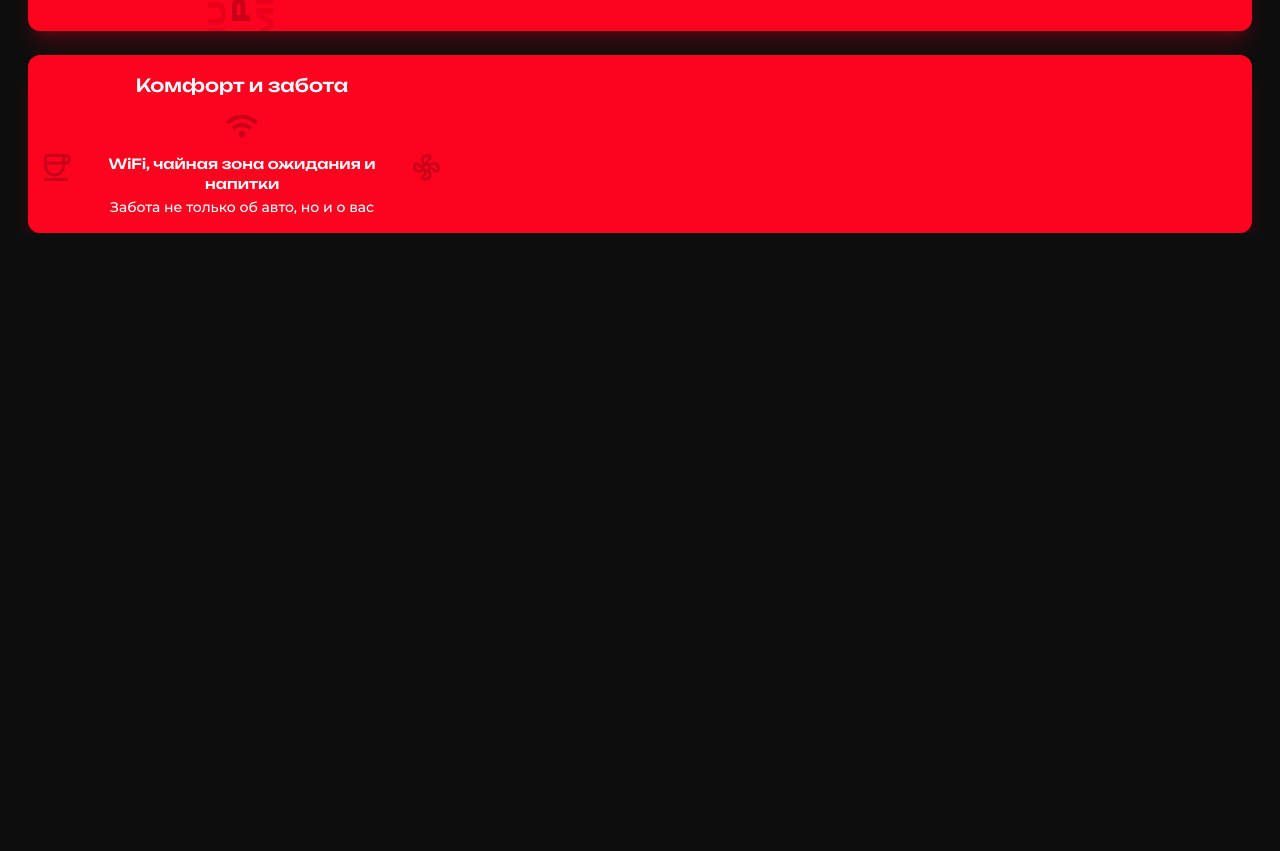
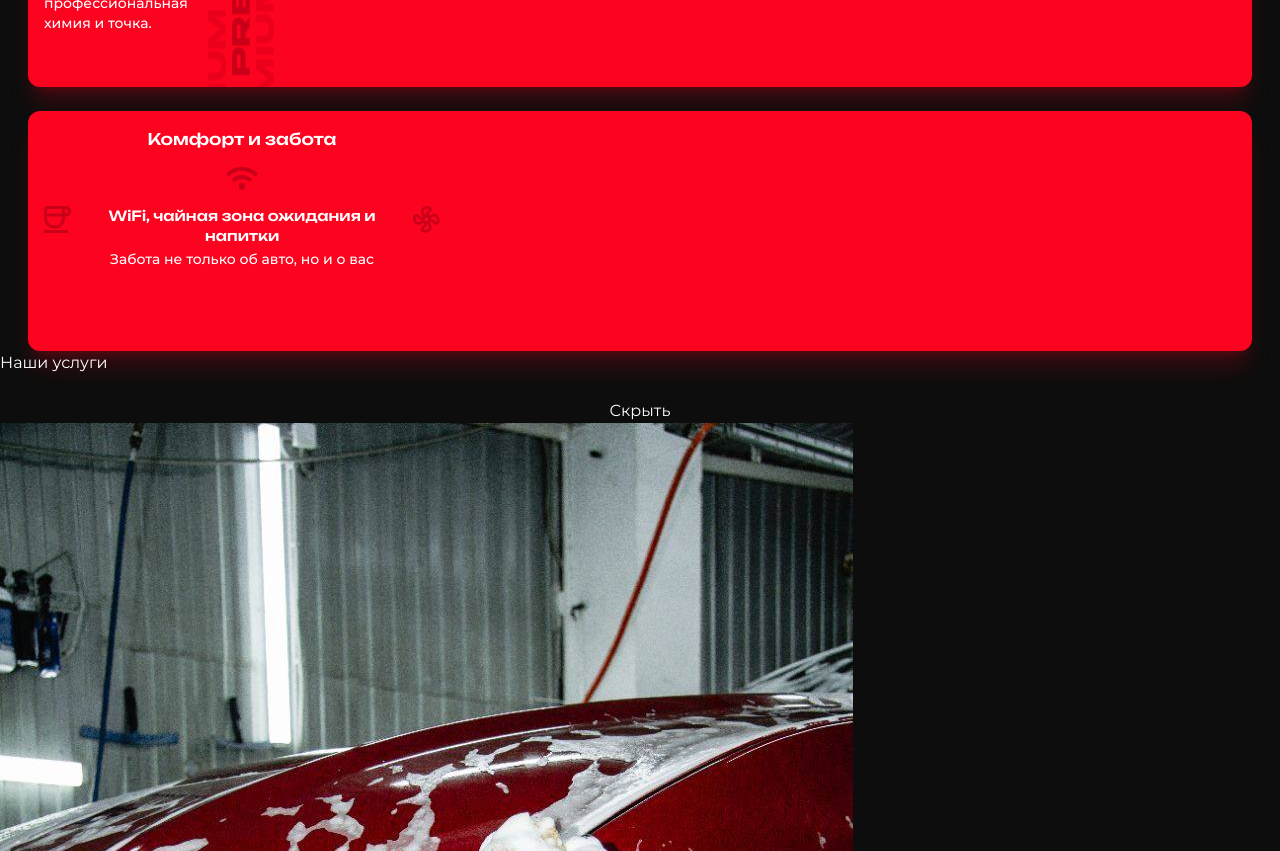
Before and after one commit to Denfoxjhg2/KSA_auto, a Vue app in the folder front/: page / in a window 1280 px wide. Shown: the part 1540-2391 px from the top of the page. Before the commit the page ends 1773 px from the top, so only its background shows below. Built offline with nearby package versions, Linux system fonts and the light colour scheme; the HTML template or start-up script is replaced by a standard one.

Commit message:
section services

```diff
--- a/front/src/components/header.vue
+++ b/front/src/components/header.vue
@@ -1,7 +1,7 @@
 <script setup lang="ts"></script>
 
 <template>
-    <header class="fixed h-auto w-full flex justify-between items-center py-14 px-5 shadow-2xl">
+    <header class="fixed h-auto w-full flex justify-between items-center py-14 px-5">
         <img src="/det_logo.svg" alt="logo" class="w-32">
         <button class="w-11 h-11 bg-[#FC0320] rounded-lg cursor-pointer">
             <img src="/icons/burger.svg" alt="burger" class="justify-self-center">
--- a/front/src/pages/Main.vue
+++ b/front/src/pages/Main.vue
@@ -15,23 +15,23 @@
         <h1 class="px-7 text-white font-sans text-center font-medium text-lg">Мы <span class="text-[#FC0320]">задаем стандарты</span> детейлинга в нашем регионе. Наш <span class="text-[#FC0320]">многолетний опыт</span> — ваша лучшая гарантия результата.</h1>
     </section>
     <section class="flex flex-col gap-6 px-7 -z-1 text-white font-medium pt-12">
-        <div class="flex bg-[#FC0320] rounded-xl shadow-xl/20 shadow-[#FC0320]">
+        <div class="flex bg-[#FC0320] rounded-xl shadow-xl/20 shadow-[#FC0320] shrink min-h-60">
             <img src="/photos/elements/card1.png" alt="decor" class="pl-3">
             <div class="grid gap-4 p-4 w-44 text-end">
                 <h1 class="font-sans text-lg">Качество и время</h1>
                 <p class="text-sm">Берём ограниченное количество заказов, чтобы результат был безупречен</p>
             </div>
         </div>
-        <div class="flex bg-[#FC0320] rounded-xl shadow-xl/20 shadow-[#FC0320]">
+        <div class="flex bg-[#FC0320] rounded-xl shadow-xl/20 shadow-[#FC0320] shrink min-h-60">
             <div class="grid gap-4 p-4 w-44">
                 <h1 class="font-sans text-lg">Премиум материалы</h1>
                 <p class="text-sm ">Только профессиональная химия и точка.</p>
             </div>
             <img src="/photos/elements/card2.png" alt="decor" class="pr-3">
         </div>
-        <div class="flex bg-[#FC0320] rounded-xl shadow-xl/20 shadow-[#FC0320] text-center">
+        <div class="flex bg-[#FC0320] rounded-xl shadow-xl/20 shadow-[#FC0320] text-center shrink min-h-60">
             <div class="flex flex-col items-center gap-4 p-4">
-                <h1 class="font-sans text-lg">Комфорт и забота</h1>
+                <h1 class="font-sans text-base">Комфорт и забота</h1>
                 <img src="/icons/wifi.svg" alt="">
                 <div class="flex">
                     <img src="/icons/cup.svg" alt="">
@@ -42,6 +42,44 @@
             </div>
         </div>
     </section>
+    <section class="flex flex-col text-white">
+        <div class="flex flex-col">
+            <h1>Наши услуги</h1>
+            <input type="text">
+            <button>
+                <p>Скрыть</p>
+            </button>
+        </div>
+        <div>
+            <div>
+            <img src="/photos/carwash.jpg" alt="wash">
+        </div>
+        <div>
+            <img src="/photos/detailing.jpg" alt="wash">
+        </div>
+        <div>
+            <img src="/photos/polish.jpg" alt="wash">
+        </div>
+        <div>
+            <img src="/photos/protect.jpg" alt="wash">
+        </div>
+        <div>
+            <img src="/photos/enginewash.jpg" alt="wash">
+        </div>
+        <div>
+            <img src="/photos/soundiso.jpg" alt="wash">
+        </div>
+        <div>
+            <img src="/photos/drywash.jpg" alt="wash">
+        </div>
+        <div>
+            <img src="/photos/music.jpg" alt="wash">
+        </div>
+        <div>
+            <img src="/photos/chrome.jpg" alt="wash">
+        </div>
+        </div>
+    </section>
 </template>
 
 <style scoped></style>
```
